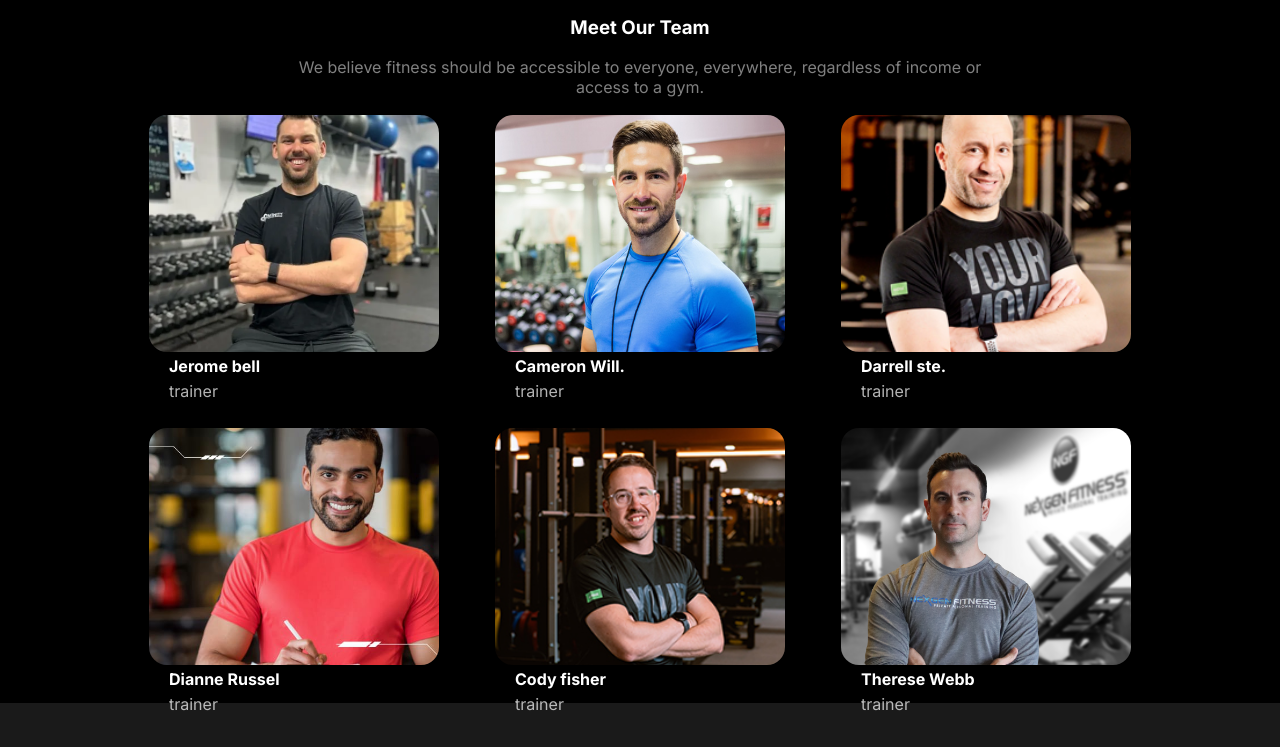
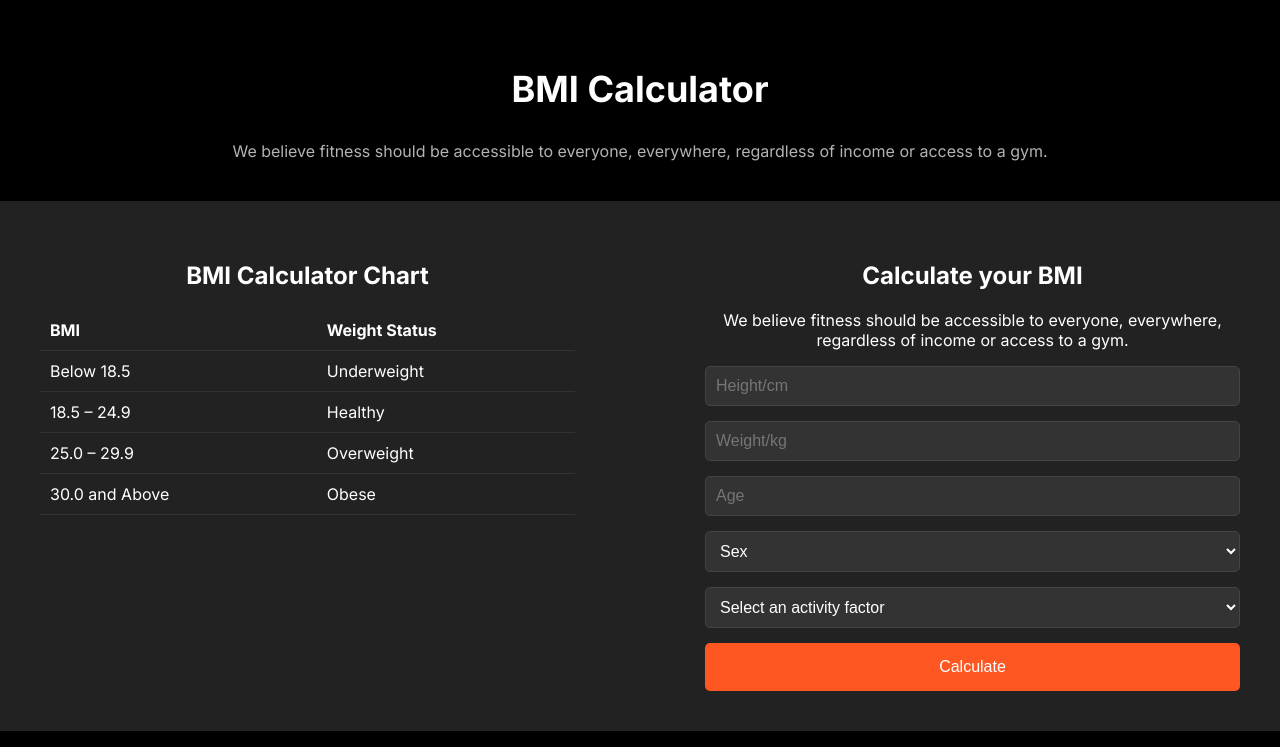
Before and after one commit to nurnewas/R-B10A2-Versatile-Ui, a plain HTML site: page index.html in a window 1280 px wide. Shown: the part 3013-3760 px from the top of the page. Drawn offline with Linux system fonts and the light colour scheme; a web font is replaced by a local one.

Commit message:
added BMI Section

```diff
--- a/index.html
+++ b/index.html
@@ -49,21 +49,13 @@
         <div class="banner-img">
           <img src="images/Images 2.png" alt="" />
           <div class="banner-bottom">
-            <p class="banner-bottom-num">
-              350+
-            </p>
-            <p class="banner-bottom-tittle">
-              Video tutorial
-            </p>
+            <p class="banner-bottom-num">350+</p>
+            <p class="banner-bottom-tittle">Video tutorial</p>
           </div>
 
           <div class="banner-top">
-            <p class="banner-bottom-num">
-              350+
-            </p>
-            <p class="banner-bottom-tittle">
-              Video tutorial
-            </p>
+            <p class="banner-bottom-num">350+</p>
+            <p class="banner-bottom-tittle">Video tutorial</p>
           </div>
         </div>
       </section>
@@ -144,20 +136,92 @@
           <p>Leg Press: Works the quadriceps and glutes</p>
         </div>
         <div class="grid-item grid-item-4">
-          <img src="images/exercise4.png" alt="Leg Press: Works the quadriceps and glutes" />
+          <img
+            src="images/exercise4.png"
+            alt="Leg Press: Works the quadriceps and glutes"
+          />
           <p>Leg Press: Works the quadriceps and glutes</p>
         </div>
         <div class="grid-item">
-          <img src="images/exercise5.jpg" alt="Leg Press: Works the quadriceps and glutes" />
+          <img
+            src="images/exercise5.jpg"
+            alt="Leg Press: Works the quadriceps and glutes"
+          />
           <p>Leg Press: Works the quadriceps and glutes</p>
         </div>
         <div class="grid-item">
-          <img src="images/exercise6.jpg" alt="Leg Press: Works the quadriceps and glutes" />
+          <img
+            src="images/exercise6.jpg"
+            alt="Leg Press: Works the quadriceps and glutes"
+          />
           <p>Leg Press: Works the quadriceps and glutes</p>
         </div>
       </section>
 
       <!-- Trainings and Exercises Grid -->
+      <!-- BMI  -->
+      <section id="bmi-calculator" class="bmi-calculator">
+        <div id="bmi-calculator-container" class="container">
+          <h1 class="section-title">BMI Calculator</h1>
+          <p class="section-subtitle">
+            We believe fitness should be accessible to everyone, everywhere,
+            regardless of income or access to a gym.
+          </p>
+          <div class="bmi-content">
+            <div class="bmi-chart">
+              <h2>BMI Calculator Chart</h2>
+              <table>
+                <tr>
+                  <th>BMI</th>
+                  <th>Weight Status</th>
+                </tr>
+                <tr>
+                  <td>Below 18.5</td>
+                  <td>Underweight</td>
+                </tr>
+                <tr>
+                  <td>18.5 – 24.9</td>
+                  <td>Healthy</td>
+                </tr>
+                <tr>
+                  <td>25.0 – 29.9</td>
+                  <td>Overweight</td>
+                </tr>
+                <tr>
+                  <td>30.0 and Above</td>
+                  <td>Obese</td>
+                </tr>
+              </table>
+            </div>
+            <div class="bmi-form">
+              <h2>Calculate your BMI</h2>
+              <p>
+                We believe fitness should be accessible to everyone, everywhere,
+                regardless of income or access to a gym.
+              </p>
+              <form>
+                <input type="number" placeholder="Height/cm" />
+                <input type="number" placeholder="Weight/kg" />
+                <input type="number" placeholder="Age" />
+                <select>
+                  <option value="">Sex</option>
+                  <option value="male">Male</option>
+                  <option value="female">Female</option>
+                </select>
+                <select>
+                  <option value="">Select an activity factor</option>
+                  <option value="low">Low</option>
+                  <option value="moderate">Moderate</option>
+                  <option value="high">High</option>
+                </select>
+                <button type="submit">Calculate</button>
+              </form>
+            </div>
+          </div>
+        </div>
+      </section>
+
+      <!-- BMI  -->
       <!-- Meet Our Team -->
       <section class="team">
         <div class="team-text">
--- a/style/style.css
+++ b/style/style.css
@@ -78,7 +78,6 @@ body > section {
   );
 }
 .banner-bottom {
-
   bottom: 100px;
   left: 65%;
   /* transform: translateX(50%); */
@@ -281,7 +280,91 @@ body > section {
 
 /* Trainings and Exercises Grid */
 
+/*          BMI  */
+#bmi-calculator-container {
+  background: rgb(34, 34, 34);
+}
+.bmi-calculator {
+  text-align: center;
+  padding: 40px 0;
+}
 
+.section-title {
+  font-size: 36px;
+  font-weight: bold;
+}
+
+.section-subtitle {
+  font-size: 16px;
+  color: #b3b3b3;
+  margin: 20px 0 40px;
+}
+
+.bmi-content {
+  display: flex;
+  justify-content: space-between;
+  gap: 50px;
+  background: rgb(34, 34, 34);
+}
+
+.bmi-chart,
+.bmi-form {
+  /* background-color: #1e1e1e; */
+  padding: 40px;
+  border-radius: 10px;
+  width: 45%;
+}
+
+.bmi-chart h2,
+.bmi-form h2 {
+  font-size: 24px;
+  margin-bottom: 20px;
+}
+
+.bmi-chart table {
+  width: 100%;
+  text-align: left;
+  border-collapse: collapse;
+}
+
+.bmi-chart table th,
+.bmi-chart table td {
+  padding: 10px;
+  color: #fff;
+  border-bottom: 1px solid #333;
+}
+
+.bmi-form form {
+  display: flex;
+  flex-direction: column;
+  gap: 15px;
+}
+
+.bmi-form form input,
+.bmi-form form select {
+  padding: 10px;
+  font-size: 16px;
+  color: #fff;
+  background-color: #333;
+  border: 1px solid #444;
+  border-radius: 5px;
+}
+
+.bmi-form form button {
+  padding: 15px;
+  font-size: 16px;
+  background-color: #ff5722;
+  color: #fff;
+  border: none;
+  border-radius: 5px;
+  cursor: pointer;
+}
+
+.bmi-form form button:hover {
+  background-color: #ff3d00;
+}
+
+/*          BMI  */
 
 /* Meet Our Team */
 
@@ -400,7 +483,7 @@ footer {
   /* hamburger */
   .hamburger {
     padding-right: 20px;
-    display: block; /* Show the hamburger icon on small devices */
+    display: block;
   }
   /* Nav Bar */
 
@@ -415,15 +498,24 @@ footer {
     left: 5%;
   }
   .banner-top {
-
     left: 75%;
     /* Banner Section  */
     .habits-img-container-divider {
       display: flex;
-
       flex-direction: column;
       gap: 1rem;
     }
+
+    /* BMI  */
+    .bmi-content {
+      flex-direction: column;
+    }
+
+    .bmi-chart,
+    .bmi-form {
+      width: 95%;
+    }
+    /* BMI  */
 
     /* Run extra ::selection */
     .run-extra {
@@ -476,3 +568,4 @@ footer {
       grid-column: span 1;
     }
   }
+}
```
Lines whose indentation alone changed are shown as unchanged.
